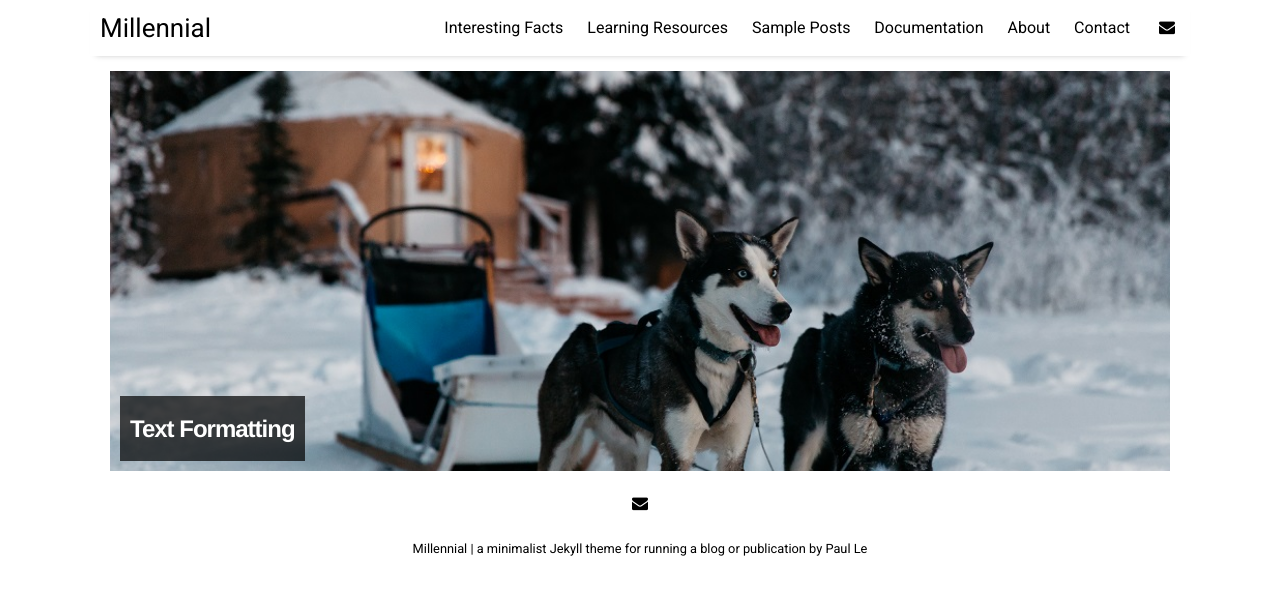
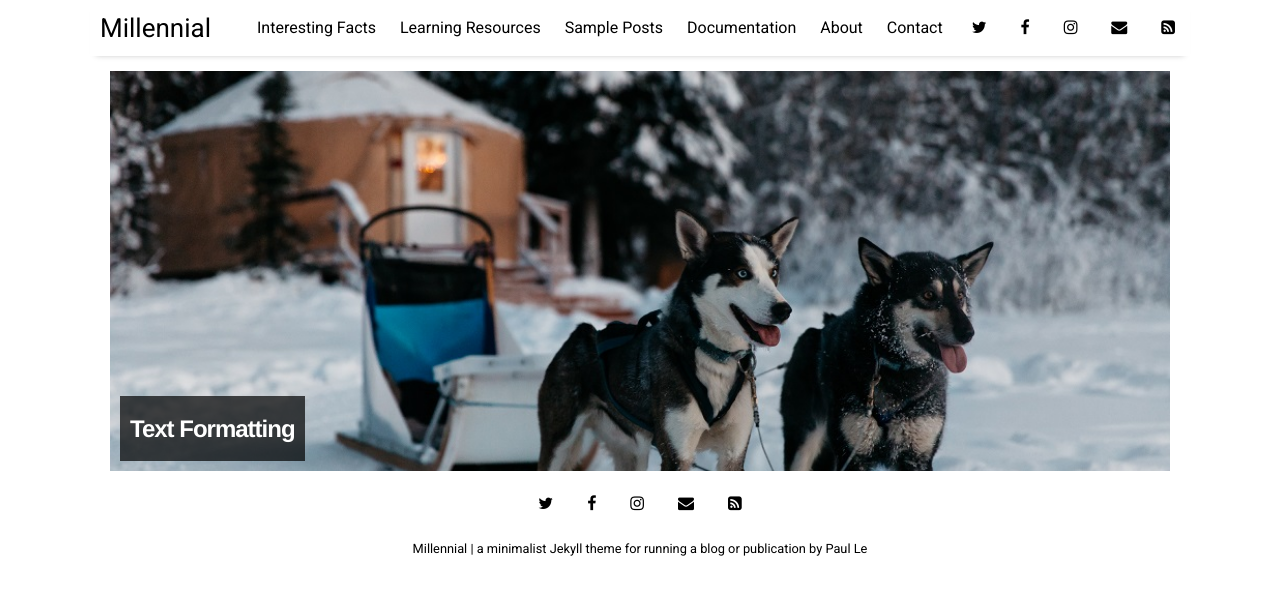
Before and after one commit to Sika-R/Sika-R.github.io, a Jekyll site: the page built from pages/sample-posts.md, in a window 1280 px wide. Shown: the top 595 px of the page. Built offline with Jekyll 4.4.1, drawn with Linux system fonts in a browser that asks for light colours; nearby versions of some CDN libraries.

Commit message:
change back

```diff
--- a/_data/settings.yml
+++ b/_data/settings.yml
@@ -16,11 +16,11 @@ menu:
 
 # Available social icons are powered by Font Awesome, so you can use any icon that they offer
 social:
-# - {icon: 'twitter', link:    'https://twitter.com/paululele'}
-# - {icon: 'facebook', link:   'https://www.facebook.com/paululele'}
-# - {icon: 'instagram', link:  'https://instagram.com/paululele'}
-- {icon: 'envelope', link:   'sikar0707@gmail.com'}
-# - {icon: 'rss-square', link: 'feed.xml'}
+- {icon: 'twitter', link:    'https://twitter.com/paululele'}
+- {icon: 'facebook', link:   'https://www.facebook.com/paululele'}
+- {icon: 'instagram', link:  'https://instagram.com/paululele'}
+- {icon: 'envelope', link:   'sikar0707@gmail.c'}
+- {icon: 'rss-square', link: 'feed.xml'}
 # - {icon: 'rss-square', link: 'rss-feed.xml'}
 
 # Customize site text
```
